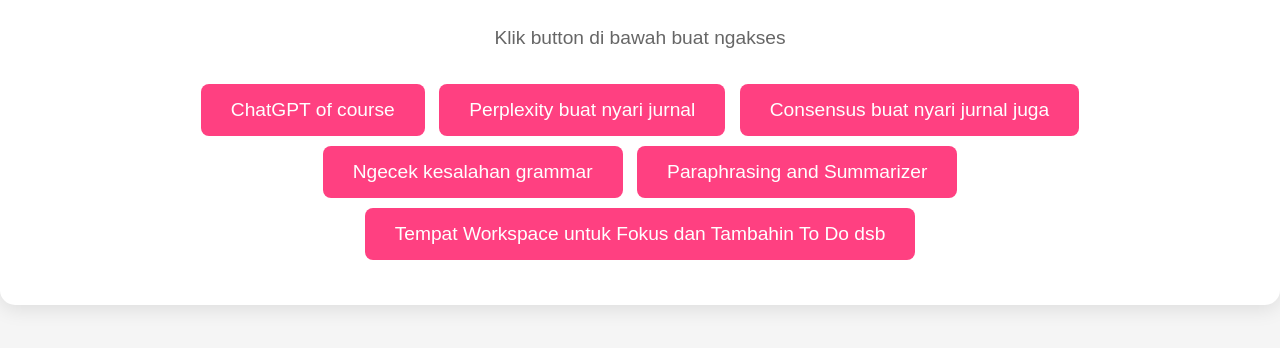
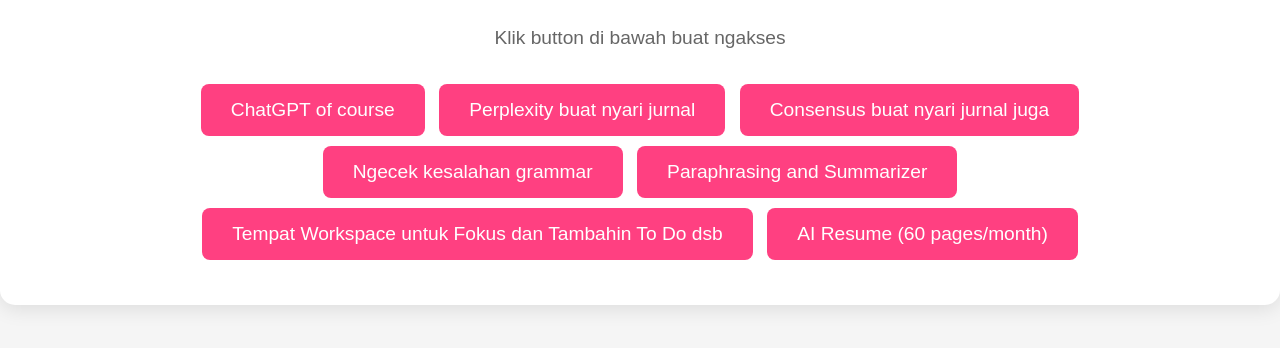
Before and after one commit to Marsello-or/uts_persiapan, a plain HTML site: page index.html in a window 1280 px wide. Shown: the part 314-662 px from the top of the page. Drawn offline with Linux system fonts and the light colour scheme.

Commit message:
Update index.html

```diff
--- a/index.html
+++ b/index.html
@@ -17,6 +17,7 @@
     <a href="https://www.grammarly.com/" target="_blank" class="study-button">Ngecek kesalahan grammar</a>
     <a href="https://quillbot.com/" target="_blank" class="study-button">Paraphrasing and Summarizer</a>
     <a href="https://lifeat.io/" target="_blank" class="study-button">Tempat Workspace untuk Fokus dan Tambahin To Do dsb</a>
+    <a href="https://www.humata.ai/" target="_blank" class="study-button">AI Resume (60 pages/month)</a>
   </div>
 </body>
 </html>
```
